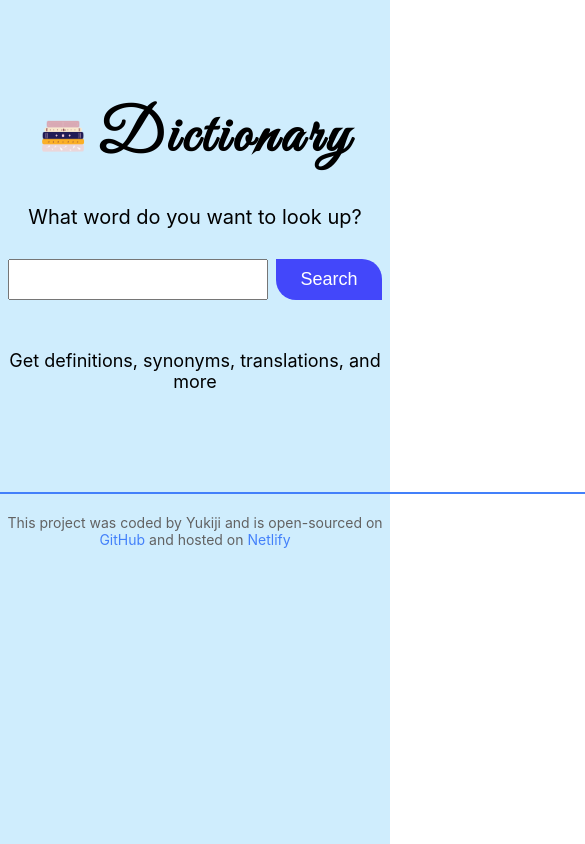
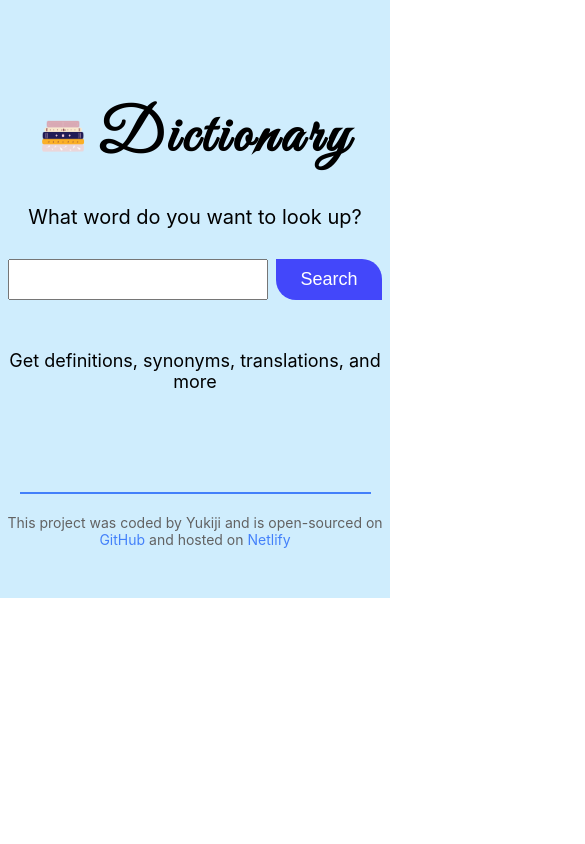
Before and after one commit to yukijina/react-dictionary-project, a React (Create React App) app: page / in a window 390 px wide. Shown: the whole page, 585 px wide, since content can reach past the window. Built offline with nearby package versions, Linux system fonts and the light colour scheme.

Commit message:
added media query, adjusted css for responsive website, replaced favicon

```diff
--- a/src/App.css
+++ b/src/App.css
@@ -1,6 +1,6 @@
 .App {
   background-color: #cfedfd;
-  min-height: 100vh;
+  height: 100%;
 }
 
 .App-header {
@@ -17,6 +17,7 @@
 
 .App-main-container {
   margin-top: 3rem;
+  margin-bottom: 8rem;
 }
 
 .App-title {
@@ -31,8 +32,9 @@
 }
 
 .App-footer {
-  padding-top: 2rem;
-  padding-bottom: 5rem;
+  padding: 2rem 0.5rem 5rem 0.5rem;
+  /* padding-top: 2rem;
+  padding-bottom: 5rem; */
 }
 .App-footer-text {
   text-align: center;
@@ -65,3 +67,9 @@ h3 {
 p {
   font-size: 1.8rem;
 }
+
+@media (max-width: 60rem) {
+  .App hr {
+    width: 90%;
+  }
+}
--- a/src/Image.css
+++ b/src/Image.css
@@ -1,6 +1,5 @@
 .Image {
   max-width: 90rem;
-  height: 90rem;
   margin: 0 auto;
   display: grid;
   grid-template-columns: repeat(3, 1fr);
@@ -21,3 +20,13 @@
   object-fit: cover;
   border-radius: 50%;
 }
+
+@media (max-width: 90rem) {
+  .Image {
+    max-width: 100vw;
+    margin: 0 1.5rem;
+    display: flex;
+    flex-wrap: wrap;
+    justify-content: center;
+  }
+}
```
Also changed, not shown: 1 other file (tests, documents, lock files or other folders).
